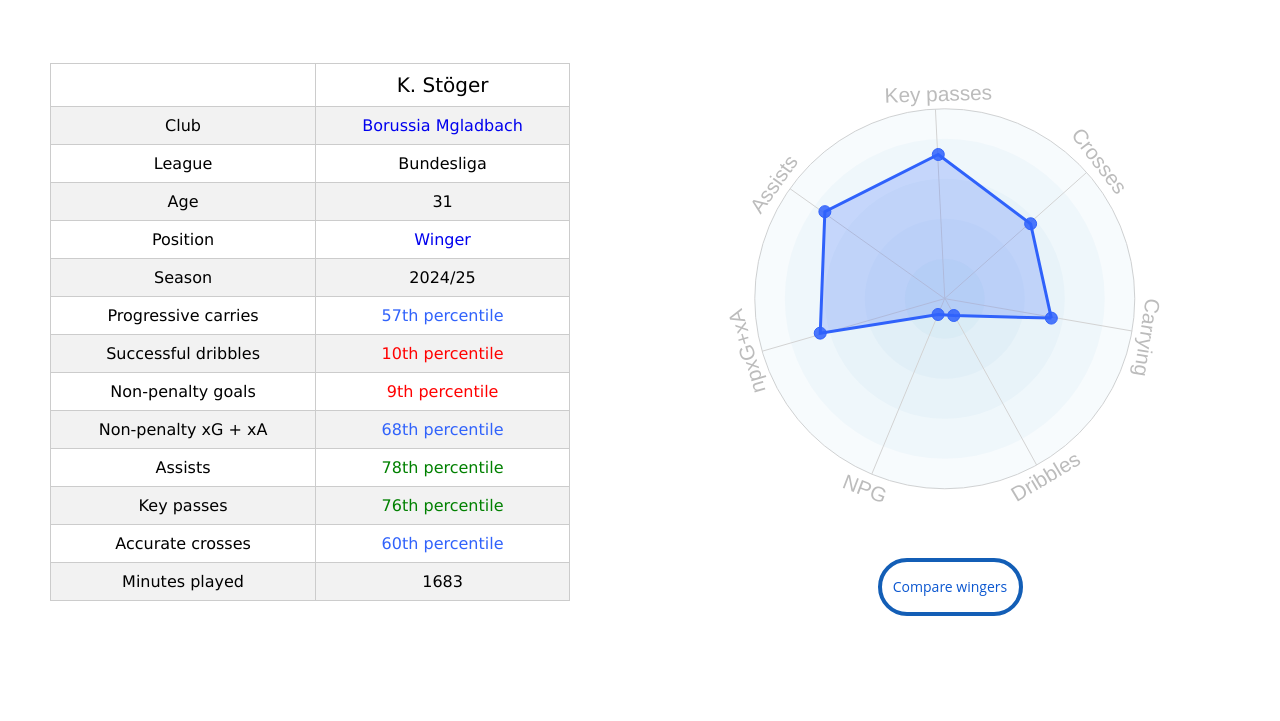
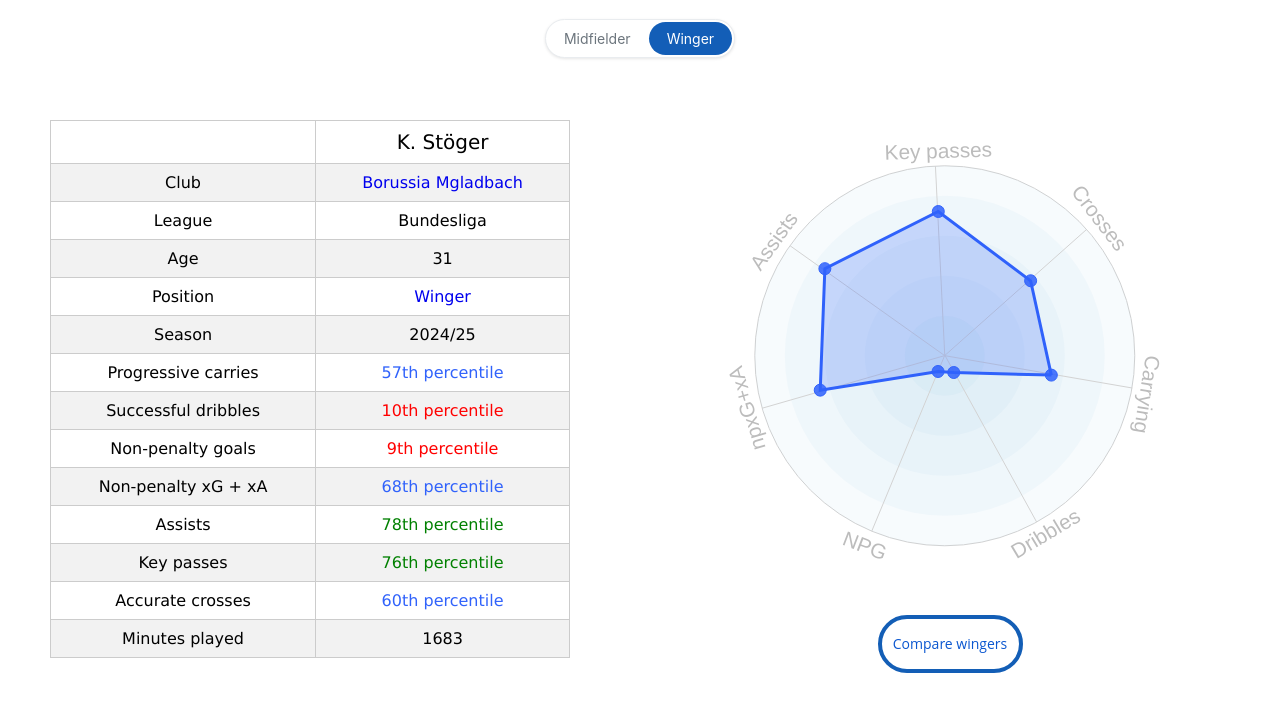
Before and after one commit to ohlitmybad/K_Stoger_Winger_stats, a plain HTML site: page index.html in a window 1280 px wide. Shown: the part 70-791 px from the top of the page. Drawn offline with nearby package versions, Linux system fonts and the light colour scheme; no server answers; a script that the page names is missing.

Commit message:
Update index.html

```diff
--- a/index.html
+++ b/index.html
@@ -705,10 +705,71 @@ svg text
     </div>
   </div></div>
 </header>
+    <div class="position-toggle-container">
+        <div class="position-toggle">
+            <a href="https://datamb.football/K_Stoger_Midfielder_stats" class="position-btn">Midfielder</a><a href="https://datamb.football/K_Stoger_Winger_stats" class="position-btn active">Winger</a>
+        </div>
+    </div>
+
 <script async src="https://pagead2.googlesyndication.com/pagead/js/adsbygoogle.js?client=ca-pub-7677714701428206"
      crossorigin="anonymous"></script>
      <script src="https://cdnjs.cloudflare.com/ajax/libs/xlsx/0.16.9/xlsx.full.min.js"></script>
-</head>
+
+    <style>
+    /* Position Toggle Styles */
+    .position-toggle-container {
+        display: flex;
+        justify-content: center;
+        margin: 10px 0 8px 0;
+        padding: 0 20px;
+    }
+
+    /* Mobile responsive */
+    @media only screen and (max-width: 1048px) {
+        .position-toggle-container {
+            margin: 8px 0 -25px 0;
+        }
+    }
+
+    .position-toggle {
+        display: flex;
+        background: white;
+        border: 1px solid #e9ecef;
+        border-radius: 20px;
+        overflow: hidden;
+        box-shadow: 0 1px 3px rgba(0,0,0,0.1);
+        gap: 2px;
+        padding: 2px;
+    }
+
+    .position-btn {
+        padding: 8px 16px;
+        border: none;
+        background: transparent;
+        cursor: pointer;
+        font-family: -apple-system, BlinkMacSystemFont, 'Segoe UI', Roboto, Oxygen, Ubuntu, Cantarell, 'Helvetica Neue', sans-serif;
+        font-size: 14px;
+        font-weight: 400;
+        color: #6c757d;
+        transition: all 0.15s ease-in-out;
+        text-decoration: none;
+        display: inline-block;
+        min-width: 80px;
+        text-align: center;
+        white-space: nowrap;
+        border-radius: 18px;
+        box-sizing: border-box;
+    }
+
+    .position-btn.active {
+        background: #135eb7;
+        color: white;
+        text-decoration: none;
+        padding: 8px 18px;
+        pointer-events: none;
+    }
+    </style>
+    </head>
 
 <script async src="https://www.googletagmanager.com/gtag/js?id=G-PSBMXX80EF"></script>
 <script>
```
